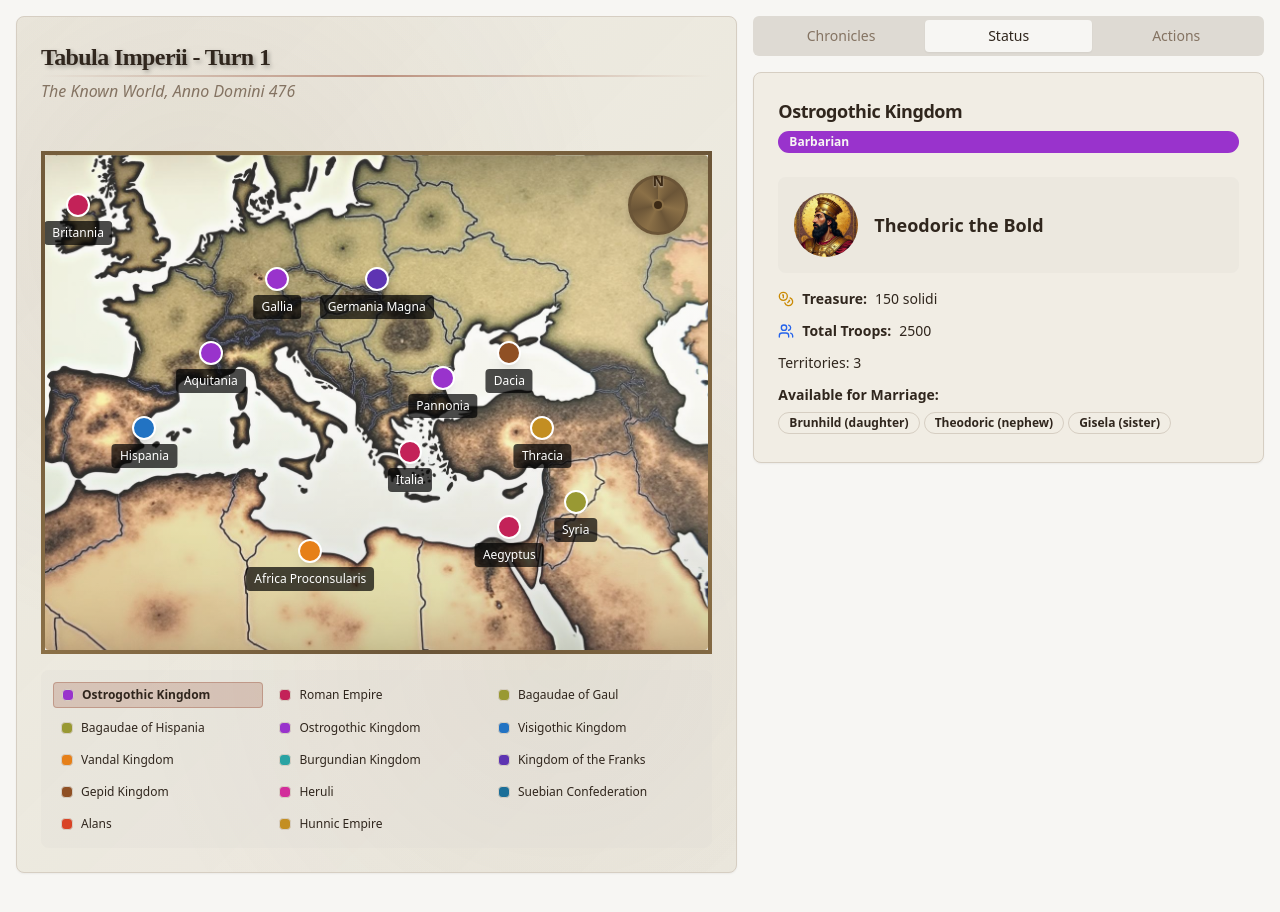
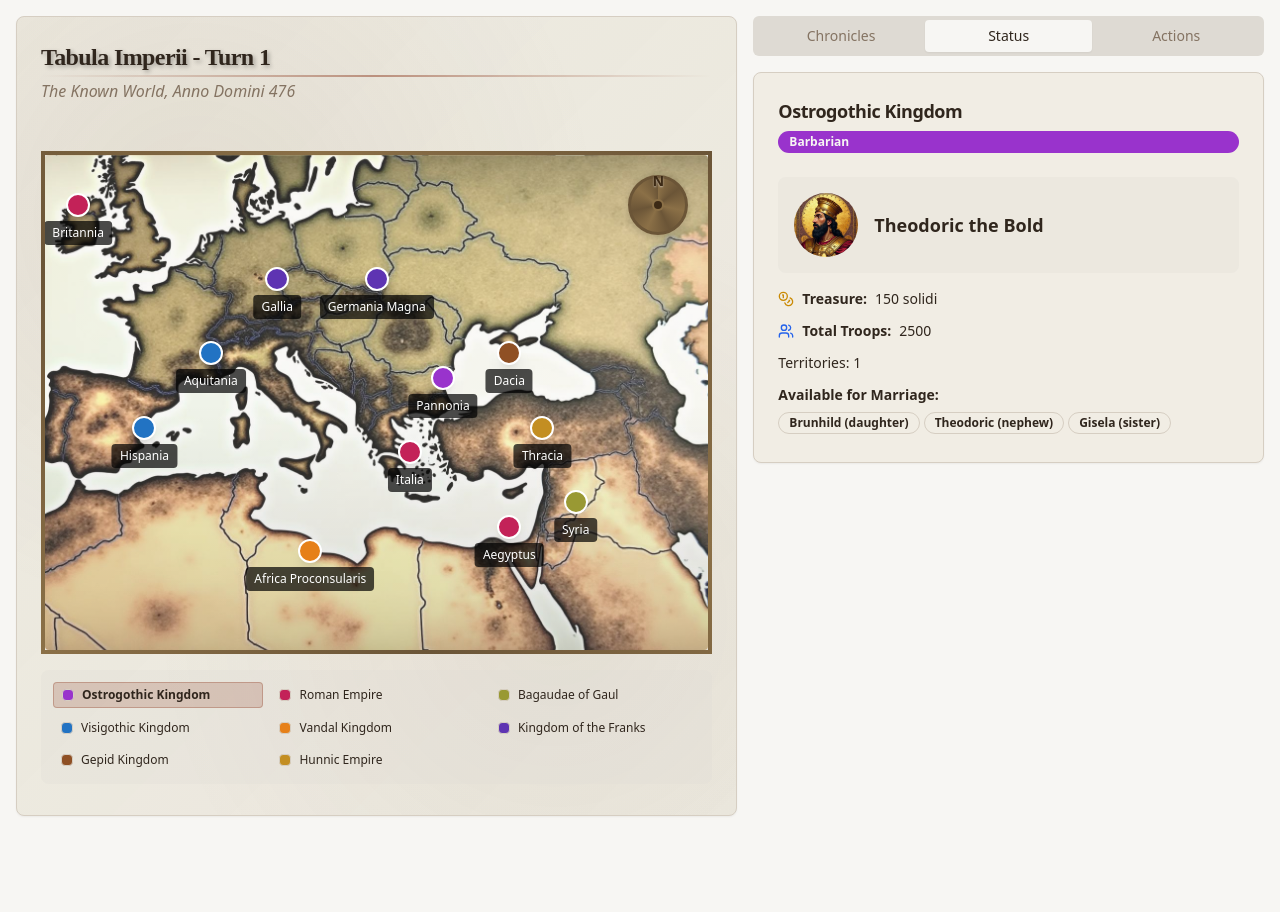
Before and after one commit to pjtunstall/thanatarchia, a React (Vite) app: page / in a window 1280 px wide. Shown: the top 912 px of the page. Built offline with nearby package versions, Linux system fonts and the light colour scheme.

Commit message:
Refactor territory assignment and legend
Refactor territory assignment to remove parallel methods.
Remove faction names from legend if they have no territory.
Allow territories to revolt.

```diff
--- a/src/components/GameDashboard.tsx
+++ b/src/components/GameDashboard.tsx
@@ -47,6 +47,7 @@ const GameDashboard = () => {
             currentTurn={gameState.currentTurn}
             playerFactionName={gameState.selectedFaction.displayName}
             playerFactionColor={gameState.selectedFaction.color}
+            selectedFaction={gameState.selectedFaction}
             onTerritoryClick={gameState.handleTerritoryClick}
           />
         </div>
@@ -76,6 +77,7 @@ const GameDashboard = () => {
                 playerCharacter={gameState.playerCharacter}
                 territories={gameState.territories}
                 selectedTerritory={gameState.selectedTerritory}
+                selectedFaction={gameState.selectedFaction}
               />
             </TabsContent>
 
@@ -84,6 +86,7 @@ const GameDashboard = () => {
                 playerFaction={gameState.playerFaction}
                 territories={gameState.territories}
                 selectedTerritory={gameState.selectedTerritory}
+                selectedFaction={gameState.selectedFaction}
                 onAction={gameState.handleAction}
                 onEndTurn={gameState.handleEndTurn}
                 onRecruitTroops={gameState.handleRecruitTroops}
--- a/src/components/game/ActionsPanel.tsx
+++ b/src/components/game/ActionsPanel.tsx
@@ -8,6 +8,7 @@ interface ActionsPanelProps {
   playerFaction: Faction;
   territories: Territory[];
   selectedTerritory: string | null;
+  selectedFaction: { name: string };
   onAction: (action: string) => void;
   onEndTurn: () => void;
   onRecruitTroops: () => void;
@@ -20,6 +21,7 @@ const ActionsPanel: React.FC<ActionsPanelProps> = ({
   playerFaction,
   territories,
   selectedTerritory,
+  selectedFaction,
   onAction,
   onEndTurn,
   onRecruitTroops,
@@ -79,7 +81,7 @@ const ActionsPanel: React.FC<ActionsPanelProps> = ({
               <p className="text-sm font-semibold mb-2">Territory Actions</p>
               {(() => {
                 const territory = territories.find(t => t.id === selectedTerritory);
-                const validTargets = territory?.owner === 'player' ? getValidAttackTargets(selectedTerritory) : [];
+                const validTargets = territory?.owner === selectedFaction.name ? getValidAttackTargets(selectedTerritory) : [];
 
                 return territory && validTargets.length > 0 ? (
                   <div className="space-y-1">
--- a/src/components/game/GameMap.tsx
+++ b/src/components/game/GameMap.tsx
@@ -10,6 +10,7 @@ interface GameMapProps {
   currentTurn: number;
   playerFactionName: string;
   playerFactionColor: string;
+  selectedFaction: { name: string; color: string; displayName: string };
   onTerritoryClick: (territoryId: string) => void;
 }
 
@@ -19,29 +20,35 @@ const GameMap: React.FC<GameMapProps> = ({
   currentTurn,
   playerFactionName,
   playerFactionColor,
+  selectedFaction,
   onTerritoryClick,
 }) => {
-  // Create faction lookup from centralized data
+  // Create faction lookup from centralized data + filter to only show factions with territories
   const factionLookup = React.useMemo(() => {
     const lookup: Record<string, { color: string; name: string }> = {};
 
-    // Add player faction
-    lookup["player"] = {
+    // Get all factions that currently have territories
+    const activeFactions = new Set(territories.map(t => t.owner));
+
+    // Add player faction (always show)
+    lookup[selectedFaction.name] = {
       color: playerFactionColor,
       name: playerFactionName
     };
 
-    // Add other factions
+    // Add other active factions
     historicalFactions.forEach(faction => {
-      lookup[faction.name] = { color: faction.color, name: faction.displayName };
+      if (activeFactions.has(faction.name) && faction.name !== selectedFaction.name) {
+        lookup[faction.name] = { color: faction.color, name: faction.displayName };
+      }
     });
 
     return lookup;
-  }, [playerFactionName, playerFactionColor]);
+  }, [playerFactionName, playerFactionColor, selectedFaction.name, territories]);
 
   const getTerritoryColor = (owner: string) => {
     // For player territories, use dynamic color
-    if (owner === "player") {
+    if (owner === selectedFaction.name) {
       return "";
     }
 
@@ -104,7 +111,7 @@ const GameMap: React.FC<GameMapProps> = ({
               {/* Territory marker */}
               <div
                 className={`w-6 h-6 rounded-full border-2 border-white shadow-lg ${getTerritoryColor(territory.owner)}`}
-                style={territory.owner === "player" ? { backgroundColor: playerFactionColor } : {}}
+                style={territory.owner === selectedFaction.name ? { backgroundColor: playerFactionColor } : {}}
               ></div>
 
               {/* Territory name */}
@@ -175,14 +182,14 @@ const GameMap: React.FC<GameMapProps> = ({
               <div
                 key={key}
                 className={`flex items-center gap-2 px-2 py-1 rounded ${
-                  key === "player" ? "bg-primary/20 border border-primary/30" : ""
+                  key === selectedFaction.name ? "bg-primary/20 border border-primary/30" : ""
                 }`}
               >
                 <div
                   className="w-3 h-3 rounded border"
                   style={{ backgroundColor: faction.color }}
                 ></div>
-                <span className={key === "player" ? "font-semibold" : ""}>
+                <span className={key === selectedFaction.name ? "font-semibold" : ""}>
                   {faction.name}
                 </span>
               </div>
--- a/src/components/game/StatusPanel.tsx
+++ b/src/components/game/StatusPanel.tsx
@@ -11,13 +11,15 @@ interface StatusPanelProps {
   playerCharacter: CharacterPortrait;
   territories: Territory[];
   selectedTerritory: string | null;
+  selectedFaction: { name: string };
 }
 
 const StatusPanel: React.FC<StatusPanelProps> = ({
   playerFaction,
   playerCharacter,
   territories,
-  selectedTerritory
+  selectedTerritory,
+  selectedFaction
 }) => {
   return (
     <Card className="h-full flex flex-col">
@@ -72,7 +74,7 @@ const StatusPanel: React.FC<StatusPanelProps> = ({
                     return territory ? (
                       <>
                         <p><strong>{territory.name}</strong></p>
-                        <p>Owner: {territory.owner === 'player' ? 'You' : territory.owner}</p>
+                        <p>Owner: {territory.owner === selectedFaction.name ? 'You' : territory.owner}</p>
                         <p>Terrain: {territory.terrain}</p>
                         <p>Troops: {territory.troops}</p>
                       </>
--- a/src/data/GameData.ts
+++ b/src/data/GameData.ts
@@ -66,7 +66,7 @@ export const initialTerritories: Territory[] = [
     name: "Gallia",
     x: 35,
     y: 25,
-    owner: "player",
+    owner: "Kingdom of the Franks",
     troops: 1200,
     terrain: "forest",
   },
@@ -75,7 +75,7 @@ export const initialTerritories: Territory[] = [
     name: "Aquitania",
     x: 25,
     y: 40,
-    owner: "player",
+    owner: "Visigothic Kingdom",
     troops: 800,
     terrain: "plains",
   },
--- a/src/hooks/useGameState.ts
+++ b/src/hooks/useGameState.ts
@@ -27,9 +27,9 @@ export const useGameState = () => {
   });
 
   const [playerFaction, setPlayerFaction] = useState<Faction>(() => {
-    // Count territories that will belong to the player
+    // Count territories that belong to the player's faction
     const playerTerritoryCount = initialTerritories.filter(
-      territory => territory.owner === "player" || territory.owner === selectedFaction.name
+      territory => territory.owner === selectedFaction.name
     ).length;
 
     return {
@@ -44,14 +44,7 @@ export const useGameState = () => {
     };
   });
 
-  const [territories, setTerritories] = useState<Territory[]>(() => {
-    // Convert territories owned by the selected faction to player ownership
-    return initialTerritories.map(territory =>
-      territory.owner === selectedFaction.name
-        ? { ...territory, owner: "player" }
-        : territory
-    );
-  });
+  const [territories, setTerritories] = useState<Territory[]>(initialTerritories);
   const [chronicles, setChronicles] = useState<Chronicle[]>([
     {
       id: "1",
@@ -150,7 +143,7 @@ export const useGameState = () => {
 
   const checkGameStatus = () => {
     const playerTerritories = territories.filter(
-      (t) => t.owner === "player"
+      (t) => t.owner === selectedFaction.name
     ).length;
     if (playerTerritories >= 5) {
       generateFinalChronicles("victory");
@@ -177,10 +170,10 @@ export const useGameState = () => {
     const fromTerritory = territories.find((t) => t.id === fromTerritoryId);
     const toTerritory = territories.find((t) => t.id === toTerritoryId);
 
-    if (!fromTerritory || !toTerritory || fromTerritory.owner !== "player")
+    if (!fromTerritory || !toTerritory || fromTerritory.owner !== selectedFaction.name)
       return;
     if (!adjacentTerritories[fromTerritoryId]?.includes(toTerritoryId)) return;
-    if (toTerritory.owner === "player") return;
+    if (toTerritory.owner === selectedFaction.name) return;
 
     const attackForce = Math.floor(fromTerritory.troops! * 0.8);
     const defenseForce = toTerritory.troops!;
@@ -198,7 +191,7 @@ export const useGameState = () => {
             return { ...t, troops: t.troops! - attackForce };
           }
           if (t.id === toTerritoryId) {
-            return { ...t, owner: "player", troops: survivingTroops };
+            return { ...t, owner: selectedFaction.name, troops: survivingTroops };
           }
           return t;
         })
@@ -230,13 +223,13 @@ export const useGameState = () => {
   };
 
   const executeAITurn = () => {
-    const aiTerritories = territories.filter((t) => t.owner !== "player");
+    const aiTerritories = territories.filter((t) => t.owner !== selectedFaction.name);
 
     aiTerritories.forEach((aiTerritory) => {
       const adjacentPlayerTerritories =
         adjacentTerritories[aiTerritory.id]
           ?.map((id) => territories.find((t) => t.id === id))
-          .filter((t) => t && t.owner === "player") || [];
+          .filter((t) => t && t.owner === selectedFaction.name) || [];
 
       if (adjacentPlayerTerritories.length > 0 && aiTerritory.troops! > 500) {
         const weakestTarget = adjacentPlayerTerritories.reduce(
@@ -317,7 +310,7 @@ export const useGameState = () => {
 
   const generateResources = () => {
     const playerTerritoryCount = territories.filter(
-      (t) => t.owner === "player"
+      (t) => t.owner === selectedFaction.name
     ).length;
     const income = playerTerritoryCount * 20;
 
@@ -339,7 +332,7 @@ export const useGameState = () => {
     return (
       adjacentTerritories[fromTerritoryId]
         ?.map((id) => territories.find((t) => t.id === id))
-        .filter((t) => t && t.owner !== "player") || []
+        .filter((t) => t && t.owner !== selectedFaction.name) || []
     );
   };
 
@@ -349,15 +342,8 @@ export const useGameState = () => {
     setSelectedTerritory(null);
     setFinalChronicles([]);
 
-    // Reset territories with proper player ownership
-    const resetTerritories = initialTerritories.map(territory =>
-      territory.owner === selectedFaction.name
-        ? { ...territory, owner: "player" }
-        : territory
-    );
-
     // Count player territories for reset
-    const playerTerritoryCount = resetTerritories.filter(t => t.owner === "player").length;
+    const playerTerritoryCount = initialTerritories.filter(t => t.owner === selectedFaction.name).length;
 
     setPlayerFaction({
       id: "player",
@@ -374,7 +360,7 @@ export const useGameState = () => {
       treasure: 100,
     });
 
-    setTerritories(resetTerritories);
+    setTerritories(initialTerritories);
     setChronicles([]);
   };
 
```
